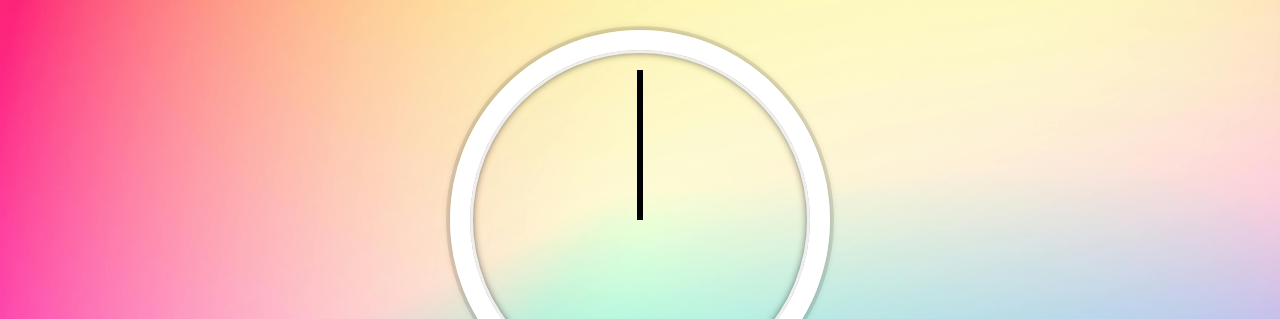
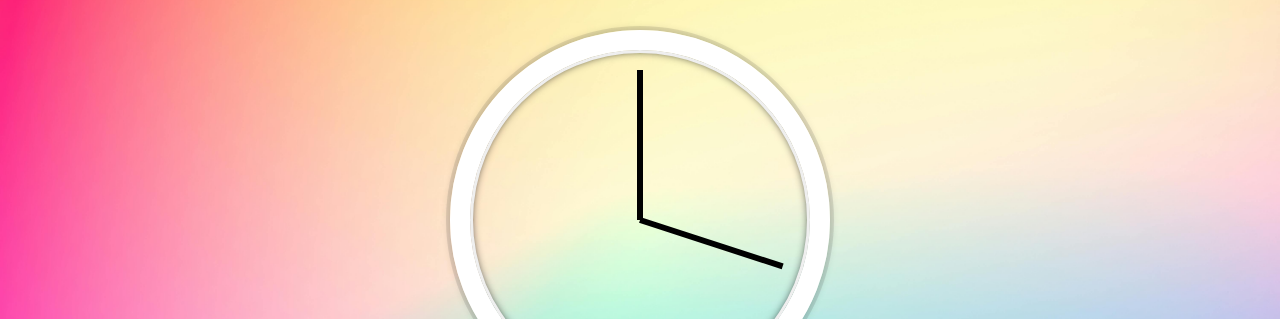
Before and after one commit to tanzim-ikram/JS-Clock, a plain HTML site: page index.html in a window 1280 px wide. Shown: the part 180-499 px from the top of the page. Drawn offline with Linux system fonts and the light colour scheme.

Commit message:
Add setDate function
Add second hand move functionality

```diff
--- a/index.html
+++ b/index.html
@@ -74,7 +74,17 @@
     </style>
 
     <script>
+        const secondHand = document.querySelector(".second-hand");
 
+        function setDate(){
+            const now = new Date();
+            const seconds = now.getSeconds();
+            const secondsDegrees = ((seconds / 60) * 360) + 90;
+            secondHand.style.transform = `rotate(${secondsDegrees}deg)`;
+            console.log(seconds)
+        }
+
+        setInterval(setDate, 1000);
 
     </script>
 </body>
```
